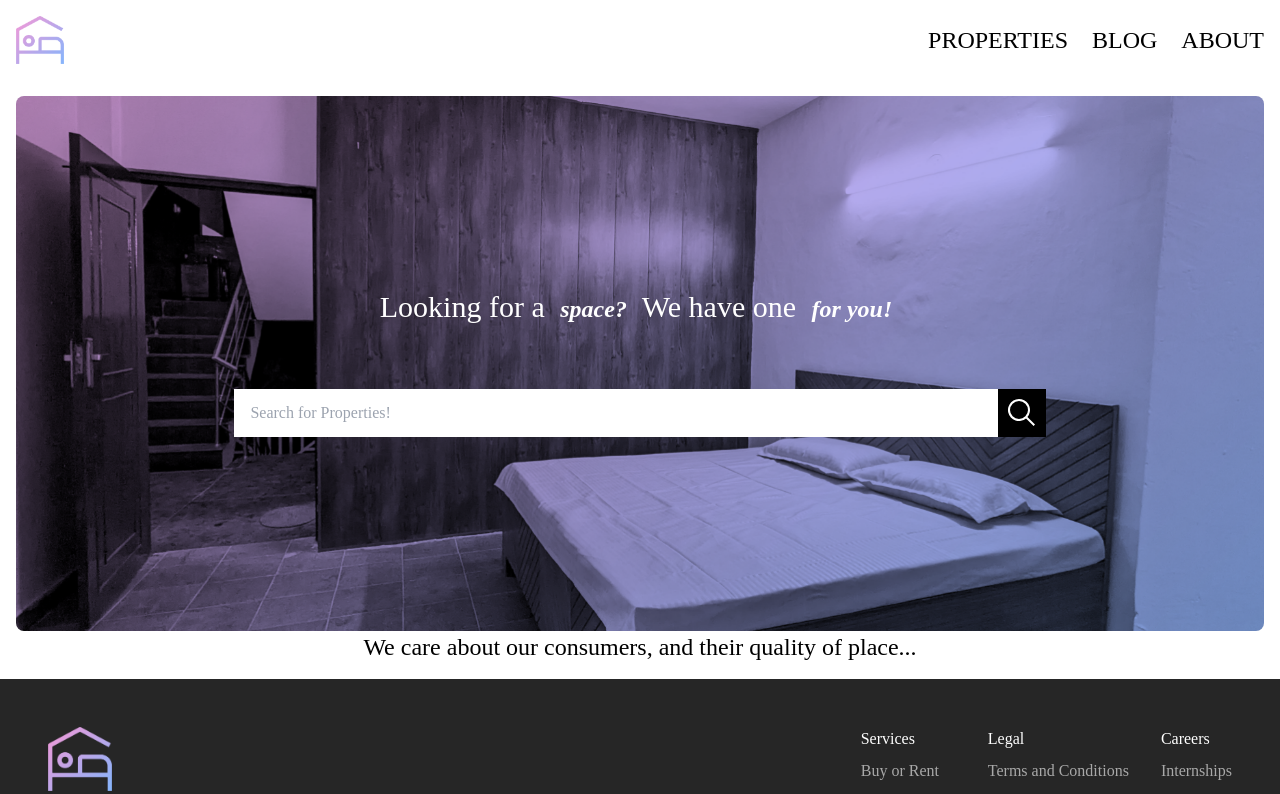
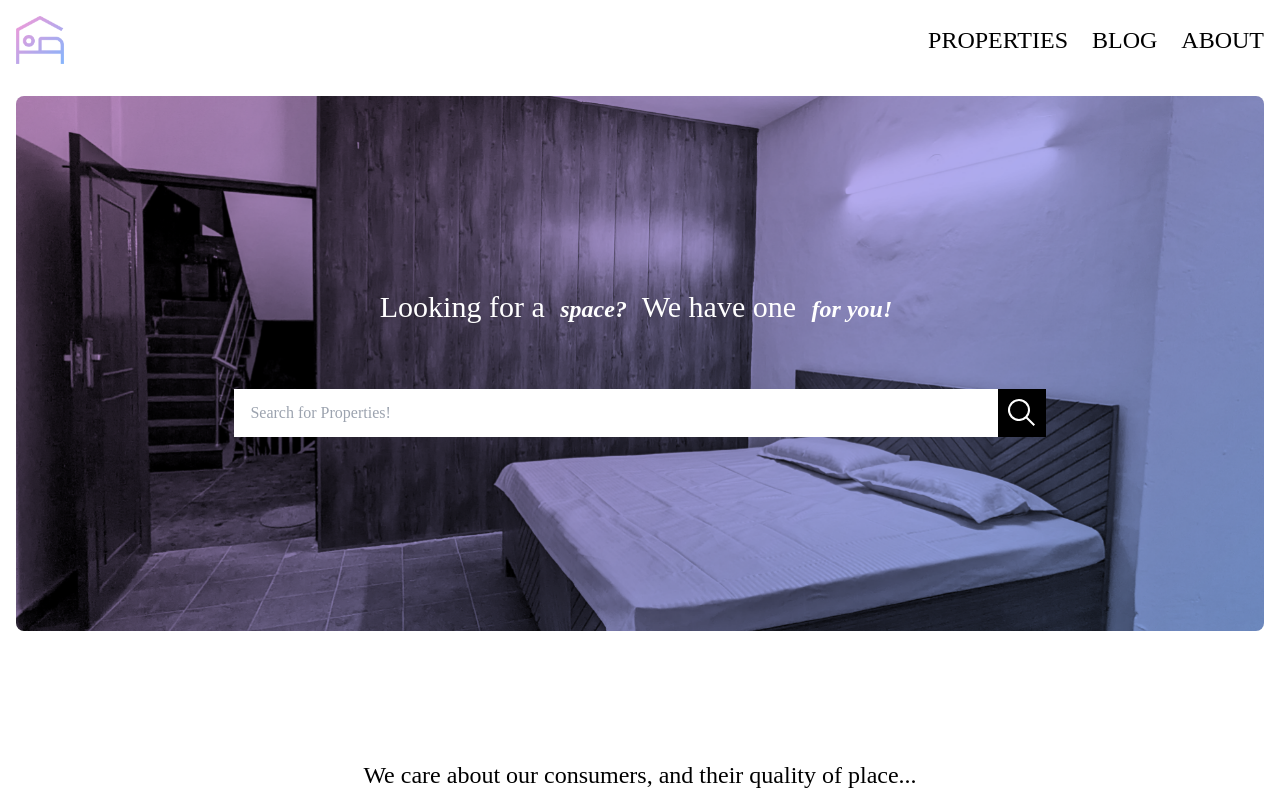
Before and after one commit to ReMod-Software/tk24-re-app, a Nuxt app: page / in a window 1280 px wide. Shown: the top 794 px of the page. Built offline with nearby package versions, Linux system fonts and the light colour scheme; a web font is replaced by a local one.

Commit message:
feat: tweak landing

```diff
--- a/pages/index.vue
+++ b/pages/index.vue
@@ -10,7 +10,7 @@
     <img src="/svg/menu.svg" class="h-12 w-12 p-2 block md:hidden" />
   </header>
 
-  <main class="p-4 rounded-lg flex flex-col">
+  <main class="p-4 rounded-lg flex flex-col gap-16 md:gap-32">
     <div
       class="rounded-lg flex gap-8 md:gap-16 flex-col justify-center items-center h-full w-full aspect-[4/3] md:aspect-[21/9] p-8 md:p-0 text-white"
       id="main-hero">
@@ -24,7 +24,7 @@
     </div>
     <div class="content md:mx-40">
       <h1 class="text-2xl text-center">
-        We care about our <span class="font-serif">consumers</span>, and their quality of place...
+        We care about our <span class="font-serif italics">consumers</span>, and their quality of place...
       </h1>
       <div class="grid grid-cols-1 md:grid-cols-2 gap-4">
         <div v-for="ft in CONSUMER_FEATURES" class="border border-solid border-gray-500 flex flex-col gap-4">
```
